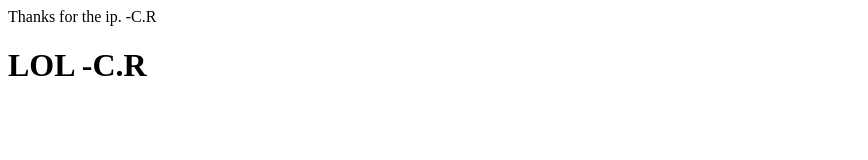
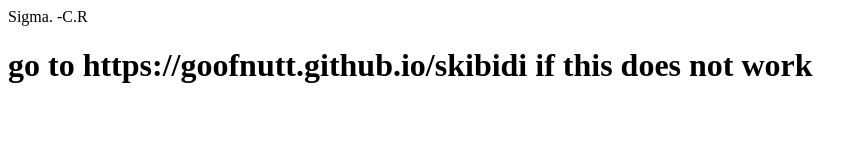
Before and after one commit to jerquavious2/website, a plain HTML site: page index.html in a window 1280 px wide. Shown: the whole page, without its empty margins (0-868 px from the left). Drawn offline with Linux system fonts and the light colour scheme; no server answers.

Commit message:
Update index.html

```diff
--- a/index.html
+++ b/index.html
@@ -6,8 +6,8 @@
 </head>
 
 <body>
-  Thanks for the ip. -C.R
-  <h1 id="troll">LOL -C.R</h1>
+  Sigma. -C.R
+  <h1 id="troll">go to https://goofnutt.github.io/skibidi if this does not work</h1>
   <script src="script.js"></script>
 </body>
 
```
